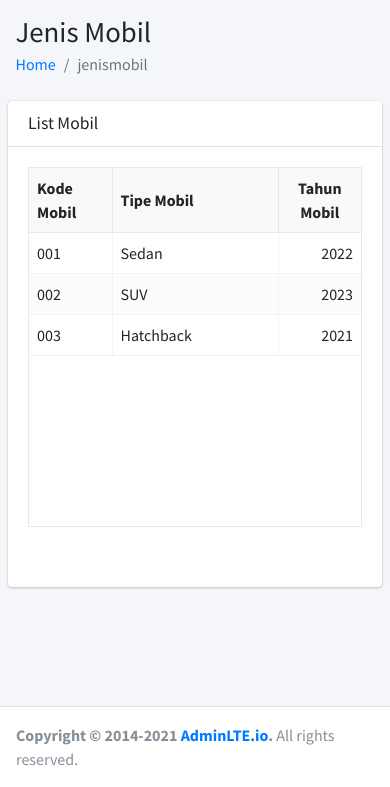
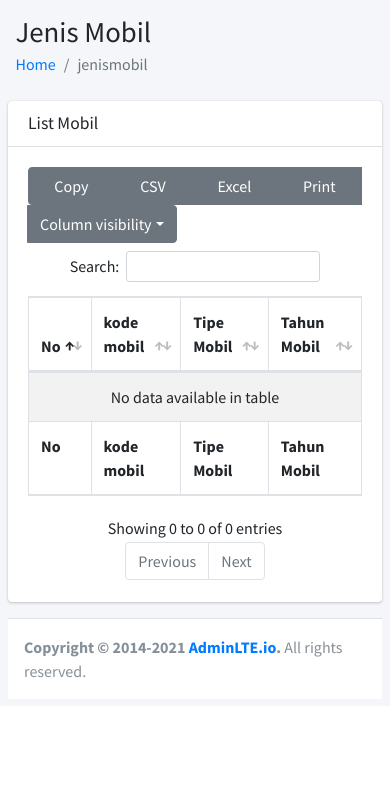
Before and after one commit to Nabildwi940/jualmobilbekas, a PHP site: page /jenismobil.php in a window 390 px wide. Shown: the part 57-844 px from the top of the page. Run offline with PHP 8.4, Linux system fonts and the light colour scheme; data that the repository does not hold is empty; some libraries are stand-ins or nearby versions.

Commit message:
buat konek database ke jenis mobil

```diff
--- a/jenismobil.php
+++ b/jenismobil.php
@@ -12,6 +12,10 @@
   <!-- jsGrid -->
   <link rel="stylesheet" href="plugins/jsgrid/jsgrid.min.css">
   <link rel="stylesheet" href="plugins/jsgrid/jsgrid-theme.min.css">
+  <!-- DataTables -->
+  <link rel="stylesheet" href="plugins/datatables-bs4/css/dataTables.bootstrap4.min.css">
+  <link rel="stylesheet" href="plugins/datatables-responsive/css/responsive.bootstrap4.min.css">
+  <link rel="stylesheet" href="plugins/datatables-buttons/css/buttons.bootstrap4.min.css">
   <!-- Theme style -->
   <link rel="stylesheet" href="dist/css/adminlte.min.css">
 </head>
@@ -48,17 +52,59 @@
           <div class="card-header">
             <h3 class="card-title">List Mobil</h3>
           </div>
+
               <!-- /.card-header -->
               <div class="card-body">
-            <div id="jsGrid1"></div>
+                <table id="example1" class="table table-bordered table-striped">
+                  <thead>
+                  <tr>
+                    <th>No</th>
+                    <th>kode mobil</th>
+                    <th>Tipe Mobil</th>
+                    <th>Tahun Mobil</th>
+                    <th>Aksi</th>
+                   </tr>
+                  </thead>
+                  <tbody>
+                    <?php
+                     //1. koneksi dulu ke database
+                      include_once("koneksi.php");
+                      //2. Membuat query
+                      $qry = "SELECT * FROM jenis_mobil";
+                      //3. jalankan query
+                       $tampil = mysqli_query($con,$qry);
+                       //4. menampilkan data
+                       $nomor = 01;
+                       foreach($tampil as $data){
+                    ?>
+                    <tr>
+                      <td> <?php echo $nomor++ ?></td>
+                      <td> <?php echo $data['kd_mobil'] ?></td>
+                      <td> <?php echo $data['tipe_mobil'] ?></td>
+                      <td> <?php echo $data['tahun_mobil'] ?></td>
+                      <td>
+                      <a href="" class="btn btn-warning btn-sm">Edit</a>
+                      <a href="" class="btn btn-danger btn-sm" onclick="return confirm('Apakah Anda yakin ingin menghapus data ini?')">Delete</a>
+                      </td>
+                    </tr>
+                    <?php
+                       }
+                       ?>
+                </tbody>
+                  <tfoot>
+                  <tr>
+                    <th>No</th>
+                    <th>kode mobil</th>
+                    <th>Tipe Mobil</th>
+                    <th>Tahun Mobil</th>
+                    <th>Aksi</th>
+                   </tr>
+                  </tfoot>
+                </table>
               </div>
               <!-- /.card-body -->
             </div>
-        <!-- /.card -->
-      </section>
-      <!-- /.content -->
-    </div>
-    <!-- /.content-wrapper -->
+
 
     <footer class="main-footer">
       <div class="float-right d-none d-sm-block">
@@ -79,9 +125,19 @@
   <script src="plugins/jquery/jquery.min.js"></script>
   <!-- Bootstrap 4 -->
   <script src="plugins/bootstrap/js/bootstrap.bundle.min.js"></script>
-  <!-- jsGrid -->
-  <script src="plugins/jsgrid/demos/db.js"></script>
-  <script src="plugins/jsgrid/jsgrid.min.js"></script>
+  <!-- DataTables  & Plugins -->
+<script src="plugins/datatables/jquery.dataTables.min.js"></script>
+<script src="plugins/datatables-bs4/js/dataTables.bootstrap4.min.js"></script>
+<script src="plugins/datatables-responsive/js/dataTables.responsive.min.js"></script>
+<script src="plugins/datatables-responsive/js/responsive.bootstrap4.min.js"></script>
+<script src="plugins/datatables-buttons/js/dataTables.buttons.min.js"></script>
+<script src="plugins/datatables-buttons/js/buttons.bootstrap4.min.js"></script>
+<script src="plugins/jszip/jszip.min.js"></script>
+<script src="plugins/pdfmake/pdfmake.min.js"></script>
+<script src="plugins/pdfmake/vfs_fonts.js"></script>
+<script src="plugins/datatables-buttons/js/buttons.html5.min.js"></script>
+<script src="plugins/datatables-buttons/js/buttons.print.min.js"></script>
+<script src="plugins/datatables-buttons/js/buttons.colVis.min.js"></script>
   <!-- AdminLTE App -->
   <script src="dist/js/adminlte.min.js"></script>
   <!-- AdminLTE for demo purposes -->
@@ -89,24 +145,23 @@
   <!-- Page specific script -->
   <script>
   $(function () {
-      $("#jsGrid1").jsGrid({
-        width: "100%",
-        height: "400px",
-        sorting: true,
-        paging: true,
-        data: [
-          { kd_mobil: "001", tipe_mobil: "Sedan", tahun_mobil: 2022 },
-          { kd_mobil: "002", tipe_mobil: "SUV", tahun_mobil: 2023 },
-          { kd_mobil: "003", tipe_mobil: "Hatchback", tahun_mobil: 2021 },
-          // Add more cars as needed
-        ],
-        fields: [
-          { name: "kd_mobil", title: "Kode Mobil", type: "text", width: 50 },
-          { name: "tipe_mobil", title: "Tipe Mobil", type: "text", width: 100 },
-          { name: "tahun_mobil", title: "Tahun Mobil", type: "number", width: 50 },
-        ]
+    $("#example1").DataTable({
+      "responsive": true, "lengthChange": false, "autoWidth": false,
+      "buttons": ["copy", "csv", "excel", "pdf", "print", "colvis"]
+    }).buttons().container().appendTo('#example1_wrapper .col-md-6:eq(0)');
+    $('#example2').DataTable({
+      "paging": true,
+      "lengthChange": false,
+      "searching": false,
+      "ordering": true,
+      "info": true,
+      "autoWidth": false,
+      "responsive": true,
     });
   });
 </script>
+
+
+
 </body>
 </html>
```
Also changed, not shown: transaksi.php (+6 -2 lines), edit.php (added), hapus.php (added), index.php (line endings or trailing spaces). Lines whose indentation alone changed are shown as unchanged.
